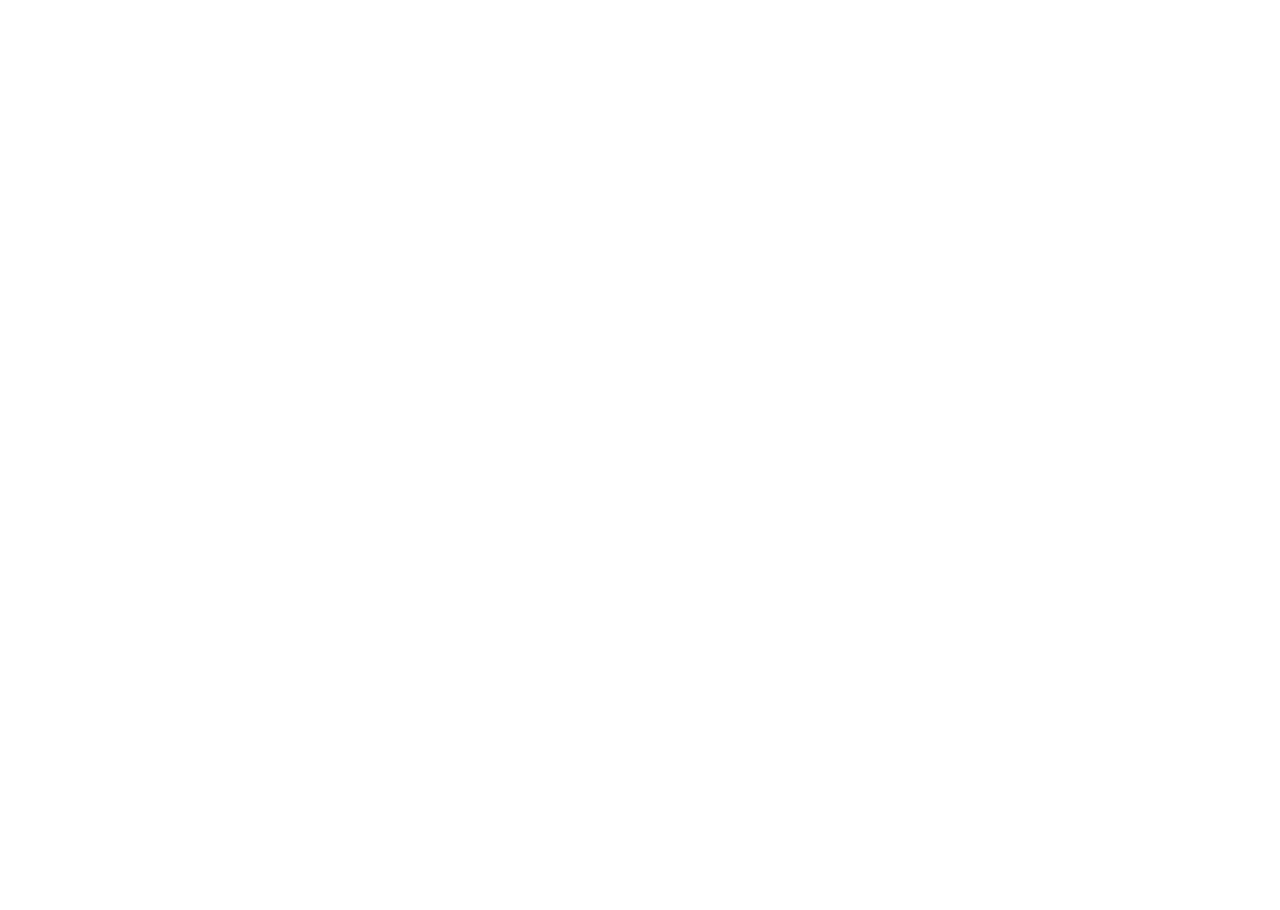
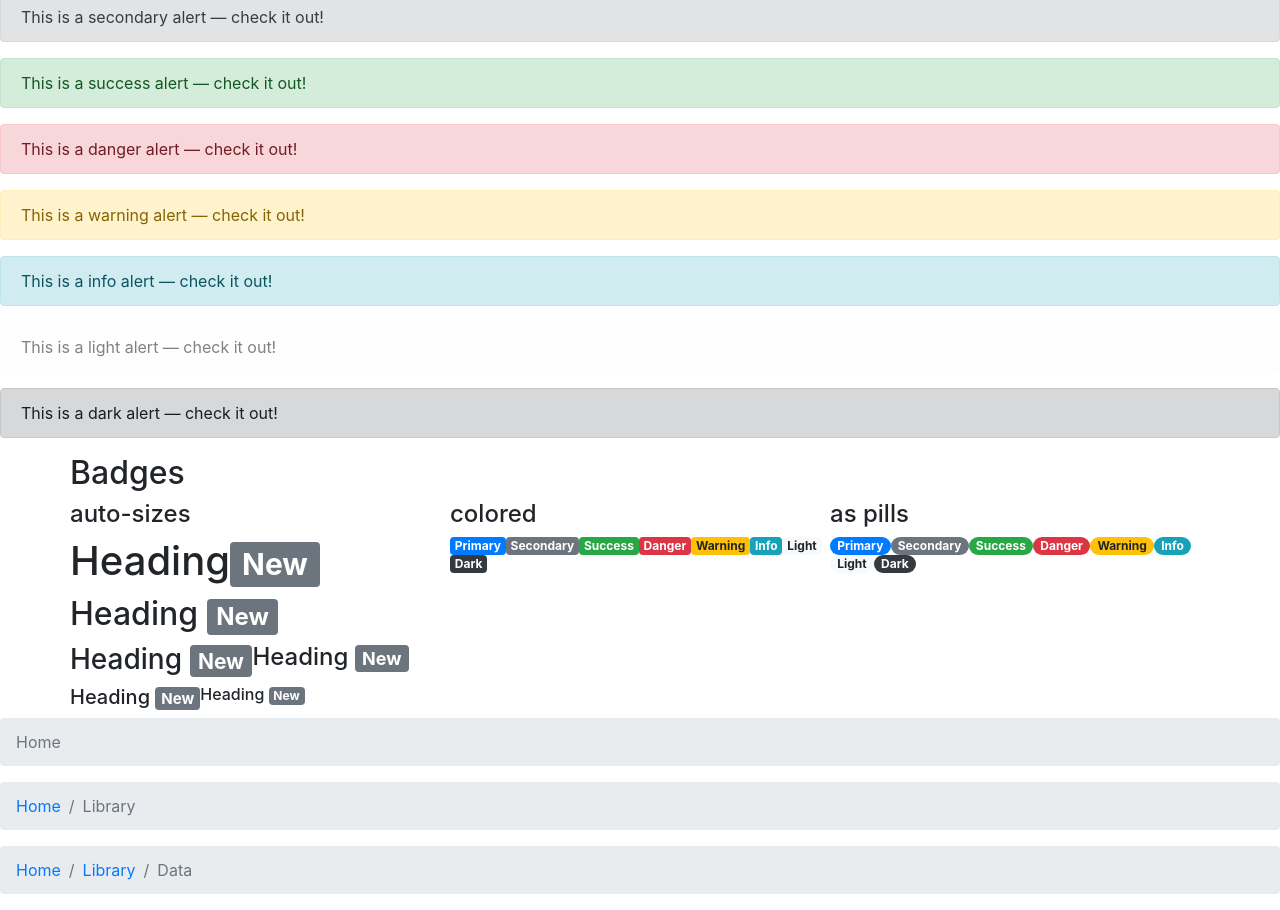
Before and after one commit to angelahe/componentplay, a React (Create React App) app: page / in a window 1280 px wide. Shown: the part 400-1310 px from the top of the page. Before the commit the page ends 800 px from the top, so only its background shows below. Built offline with nearby package versions, Linux system fonts and the light colour scheme.

Commit message:
make ref guide for reactstrap styles to transform to flexbox

```diff
--- a/src/components/App.js
+++ b/src/components/App.js
@@ -1,6 +1,9 @@
 import React, { Component } from 'react';
-import AppNavbar from './AppNavbar';
-import AppJumbotron from './AppJumbotron';
+import ReactstrapNavbar from './ReactstrapNavbar';
+import ReactstrapJumbotron from './ReactstrapJumbotron';
+import ReactstrapAlerts from './ReactstrapAlerts';
+import ReactstrapBadge from './ReactstrapBadge';
+import ReactstrapBreadcrumbs from './ReactstrapBreadcrumbs';
 
 class App extends Component {
     constructor(props) {
@@ -20,8 +23,11 @@ class App extends Component {
     render() {
         return (
           <div>
-            <AppNavbar />
-            <AppJumbotron />
+            <ReactstrapNavbar />
+            <ReactstrapJumbotron />
+            <ReactstrapAlerts />
+            <ReactstrapBadge />
+            <ReactstrapBreadcrumbs />
           </div>
         );
     }
--- /dev/null
+++ b/src/components/ReactstrapBadge.js
@@ -0,0 +1,61 @@
+import React from 'react';
+import { Badge, Container, Row, Col } from 'reactstrap';
+
+const ReactstrapBadge = (props) => {
+  return (
+    <div>
+      <Container>
+        <Row>
+          <h2>Badges</h2>
+        </Row>
+        <Row>
+          <Col>
+            <Row>
+              <h4>auto-sizes</h4>
+            </Row>
+            <Row>
+              <h1>Heading<Badge color="secondary">New</Badge></h1>
+              <h2>Heading <Badge color="secondary">New</Badge></h2>
+              <h3>Heading <Badge color="secondary">New</Badge></h3>
+              <h4>Heading <Badge color="secondary">New</Badge></h4>
+              <h5>Heading <Badge color="secondary">New</Badge></h5>
+              <h6>Heading <Badge color="secondary">New</Badge></h6>
+            </Row>
+          </Col>
+          <Col>
+            <Row>
+              <h4>colored</h4>
+            </Row>
+            <Row>
+              <Badge color="primary">Primary</Badge>
+              <Badge color="secondary">Secondary</Badge>
+              <Badge color="success">Success</Badge>
+              <Badge color="danger">Danger</Badge>
+              <Badge color="warning">Warning</Badge>
+              <Badge color="info">Info</Badge>
+              <Badge color="light">Light</Badge>
+              <Badge color="dark">Dark</Badge>
+            </Row>
+          </Col>
+          <Col>
+            <Row>
+              <h4>as pills</h4>
+            </Row>
+            <Row>
+              <Badge color="primary" pill>Primary</Badge>
+              <Badge color="secondary" pill>Secondary</Badge>
+              <Badge color="success" pill>Success</Badge>
+              <Badge color="danger" pill>Danger</Badge>
+              <Badge color="warning" pill>Warning</Badge>
+              <Badge color="info" pill>Info</Badge>
+              <Badge color="light" pill>Light</Badge>
+              <Badge color="dark" pill>Dark</Badge>
+            </Row>
+          </Col>
+        </Row>
+      </Container>
+    </div>
+  );
+}
+
+export default ReactstrapBadge;
--- /dev/null
+++ b/src/components/ReactstrapBreadcrumbs.js
@@ -0,0 +1,23 @@
+import React from 'react';
+import { Breadcrumb, BreadcrumbItem } from 'reactstrap';
+
+const Example = (props) => {
+  return (
+    <div>
+      <Breadcrumb>
+        <BreadcrumbItem active>Home</BreadcrumbItem>
+      </Breadcrumb>
+      <Breadcrumb>
+        <BreadcrumbItem><a href="#">Home</a></BreadcrumbItem>
+        <BreadcrumbItem active>Library</BreadcrumbItem>
+      </Breadcrumb>
+      <Breadcrumb>
+        <BreadcrumbItem><a href="#">Home</a></BreadcrumbItem>
+        <BreadcrumbItem><a href="#">Library</a></BreadcrumbItem>
+        <BreadcrumbItem active>Data</BreadcrumbItem>
+      </Breadcrumb>
+    </div>
+  );
+};
+
+export default Example;
--- a/src/components/AppJumbotron.js
+++ b/src/components/ReactstrapJumbotron.js
@@ -7,16 +7,7 @@ import {
   Button
 } from 'reactstrap';
 
-class AppJumbotron extends React.Component {
-  constructor(props) {
-      super(props);
-
-      this.state = {
-          isOpen: false
-      };
-  }
-
-  render() {
+  const ReactstrapJumbotron = (props) => {
     return (
       <div>
        <Jumbotron>
@@ -42,6 +33,5 @@ class AppJumbotron extends React.Component {
       </div>
     );
   }
-}
 
-export default AppJumbotron;
+export default ReactstrapJumbotron;
--- a/src/components/AppNavbar.js
+++ b/src/components/ReactstrapNavbar.js
@@ -7,7 +7,7 @@ import { Collapse,
   NavItem,
   NavLink } from 'reactstrap';
 
-  class AppNavbar extends React.Component {
+  class ReactstrapNavbar extends React.Component {
     constructor(props) {
         super(props);
 
@@ -44,4 +44,4 @@ import { Collapse,
     }
   }
 
-  export default AppNavbar;
+  export default ReactstrapNavbar;
```
Also changed, not shown: src/components/ReactstrapAlerts.js (renamed from src/components/Alerts.js, +17 -2 lines), src/components/StoreWindow.js (added), 1 other file (tests, documents, lock files or other folders).
